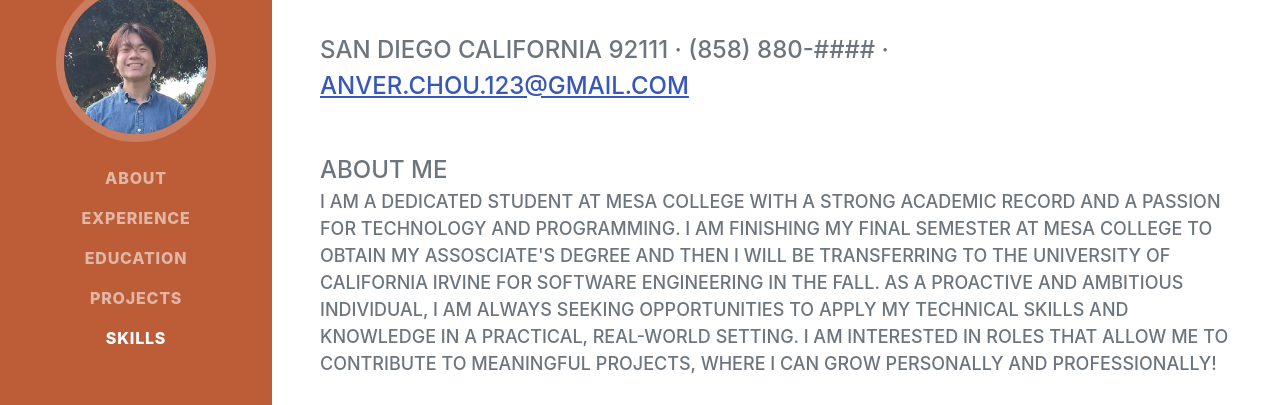
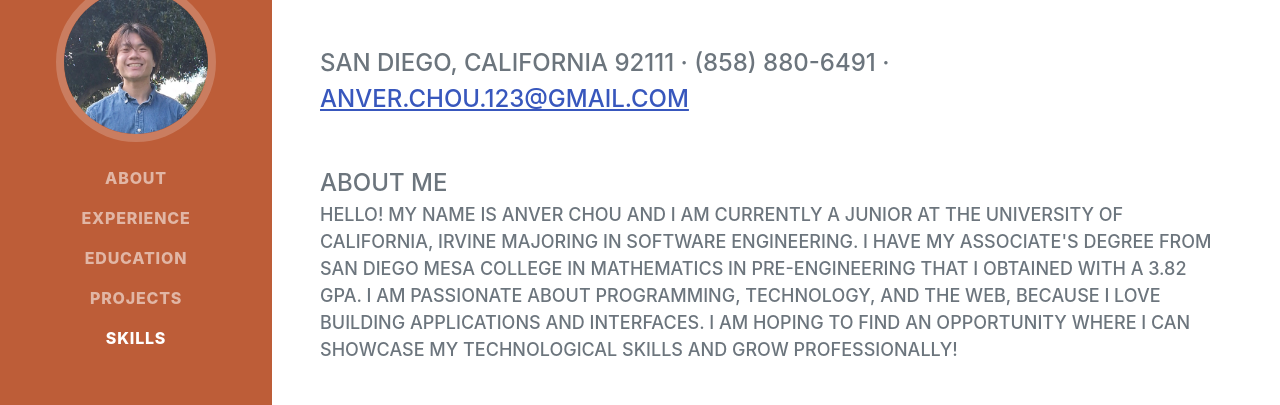
Before and after one commit to anverchou/webd168, a plain HTML site: page final/index.html in a window 1280 px wide. Shown: the part 234-639 px from the top of the page. Drawn offline with nearby package versions, Linux system fonts and the light colour scheme; a web font is replaced by a local one.

Commit message:
Update index.html

```diff
--- a/final/index.html
+++ b/final/index.html
@@ -46,19 +46,20 @@
                         <p>Software Engineering Student</p>
                     </div>
                     <div class="subheading mb-5">
-                        San Diego California 92111 · (858) 880-#### ·
+                        San Diego, California 92111 · (858) 880-6491 ·
                         <a href="mailto:name@email.com">anver.chou.123@gmail.com</a>
                     </div>
                     <div class="subheading mb-5">
                         About Me
-                        <p style = "font-size: 18px;">I am a dedicated student at Mesa College with a strong academic record and a passion for technology and programming. I am finishing my final semester at Mesa College to obtain my Assosciate's degree and then I will be transferring to the University of California Irvine for Software Engineering in the Fall. As a proactive and ambitious individual, I am
-                            always seeking opportunities to apply my technical skills and knowledge in a practical, real-world setting. I am interested in roles that allow me to
-                            contribute to meaningful projects, where I can grow personally and professionally!
+                        <p style = "font-size: 18px;">Hello! My name is Anver Chou and I am currently a Junior at the University of California, Irvine majoring in SoftWare Engineering.
+                            I have my Associate's Degree from San Diego Mesa College in Mathematics in Pre-Engineering that I obtained with a 3.82 GPA.
+                            I am passionate about programming, technology, and the web, because I love building applications and interfaces. I am hoping to find an opportunity
+                            where I can showcase my technological skills and grow professionally!
                             </p>
                     </div>
                     <div class="social-icons">
-                        <a class="social-icon" href="#!"><i class="fab fa-linkedin-in"></i></a>
-                        <a class="social-icon" href="#!"><i class="fab fa-github"></i></a>
+                        <a class="social-icon" href="https://www.linkedin.com/in/anverchou/"><i class="fab fa-linkedin-in"></i></a>
+                        <a class="social-icon" href="https://github.com/anverchou"><i class="fab fa-github"></i></a>
                     </div>
                     </div>
                 </div>
```
